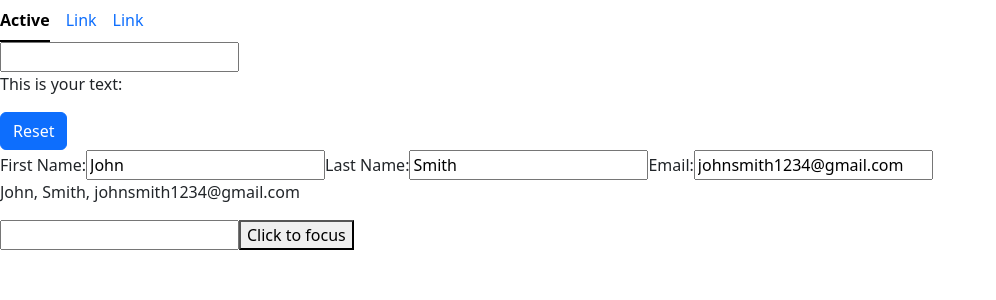
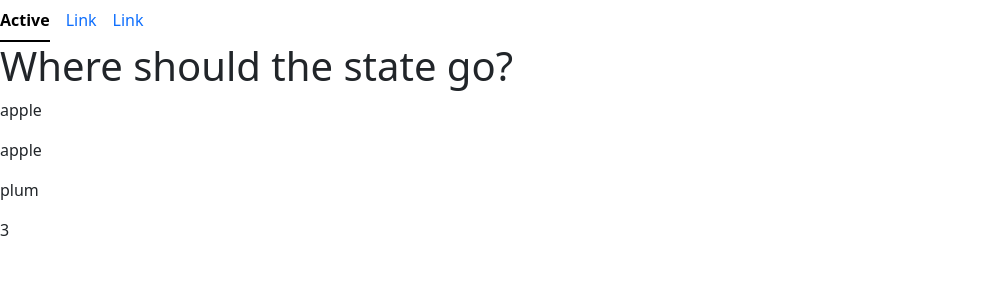
Before and after one commit to saji2000/meta-react, a React (Vite) app: page / in a window 1280 px wide. Shown: the top 300 px of the page, without its empty margins (0-996 px from the left). Built offline with nearby package versions, Linux system fonts and the light colour scheme.

Commit message:
Using props and states

```diff
--- a/src/App.tsx
+++ b/src/App.tsx
@@ -1,21 +1,24 @@
 import { useState } from "react";
 import Nav from "./components/Nav";
-import Promo from "./components/Promo";
-import Card from "./components/Card";
-import Button from "./components/Button";
-import Form from "./components/Form";
+// import Promo from "./components/Promo";
+// import Card from "./components/Card";
+// import Button from "./components/Button";
+// import Form from "./components/Form";
+import Fruits from "./components/Fruits/Fruits";
+import FruitsCounter from "./components/Fruits/FruitsCounter";
 
 function App() {
+  const [fruits] = useState([
+    { fruitName: "apple", id: 1 },
+    { fruitName: "apple", id: 2 },
+    { fruitName: "plum", id: 3 },
+  ]);
   return (
     <>
       <Nav />
-      {/* <Promo price={100}>Here is our deal</Promo>
-      <h1>Task: Add three Card elements</h1>
-      <Card h2="First card's h2" h3="First card's h3" />
-      <Card h2="Second card's h2" h3="Second card's h3" />
-      <Card h2="Third card's h2" h3="Third card's h3" /> */}
-      <Button />
-      <Form />
+      <h1>Where should the state go?</h1>
+      <Fruits fruits={fruits} />
+      <FruitsCounter fruits={fruits} />
     </>
   );
 }
--- /dev/null
+++ b/src/components/Fruits/Fruits.tsx
@@ -0,0 +1,20 @@
+interface Fruit {
+  fruitName: string;
+  id: number;
+}
+
+interface FruitsProps {
+  fruits: Fruit[];
+}
+
+const Fruits = ({ fruits }: FruitsProps) => {
+  return (
+    <div>
+      {fruits.map((f) => (
+        <p key={f.id}>{f.fruitName}</p>
+      ))}
+    </div>
+  );
+};
+
+export default Fruits;
--- /dev/null
+++ b/src/components/Fruits/FruitsCounter.tsx
@@ -0,0 +1,18 @@
+interface Fruits {
+  fruitName: string;
+  id: number;
+}
+
+interface FruitsProps {
+  fruits: Fruits[];
+}
+
+const FruitsCounter = ({ fruits }: FruitsProps) => {
+  return (
+    <div>
+      <p>{fruits.length}</p>
+    </div>
+  );
+};
+
+export default FruitsCounter;
```
